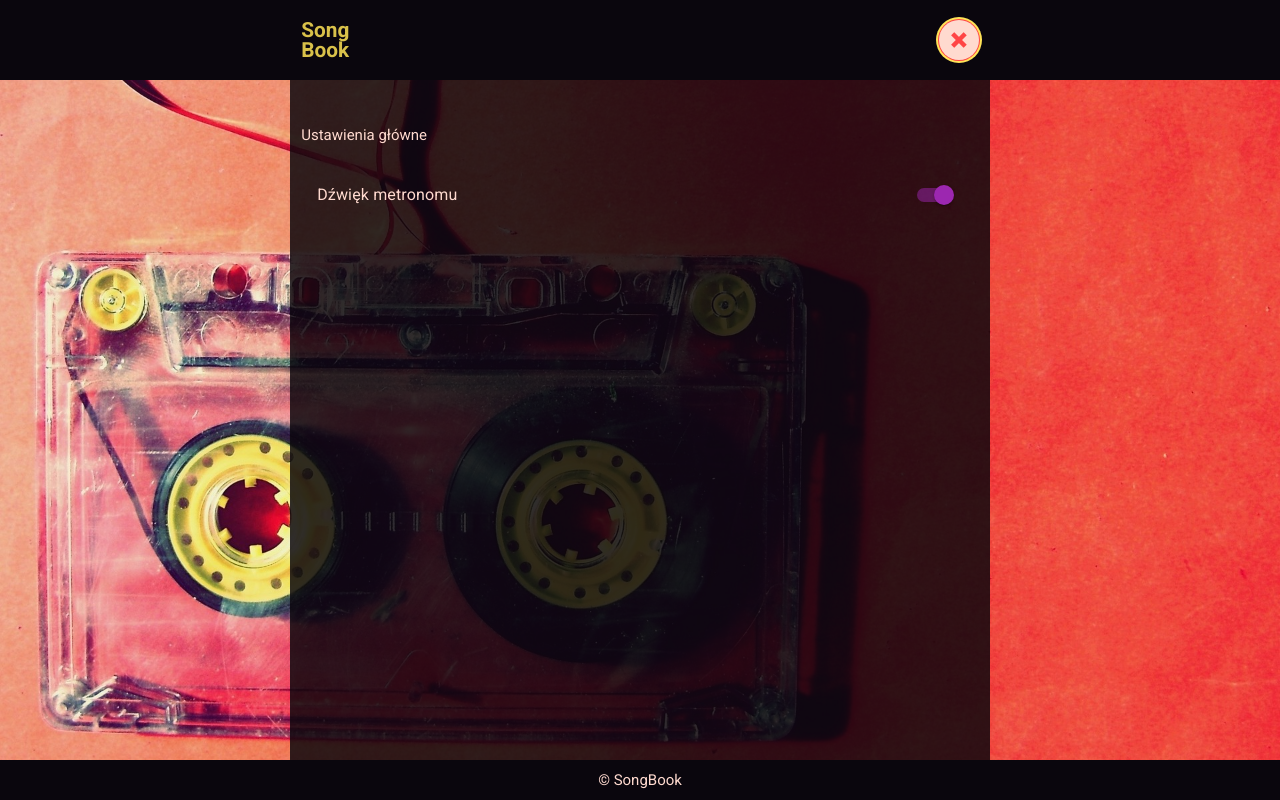
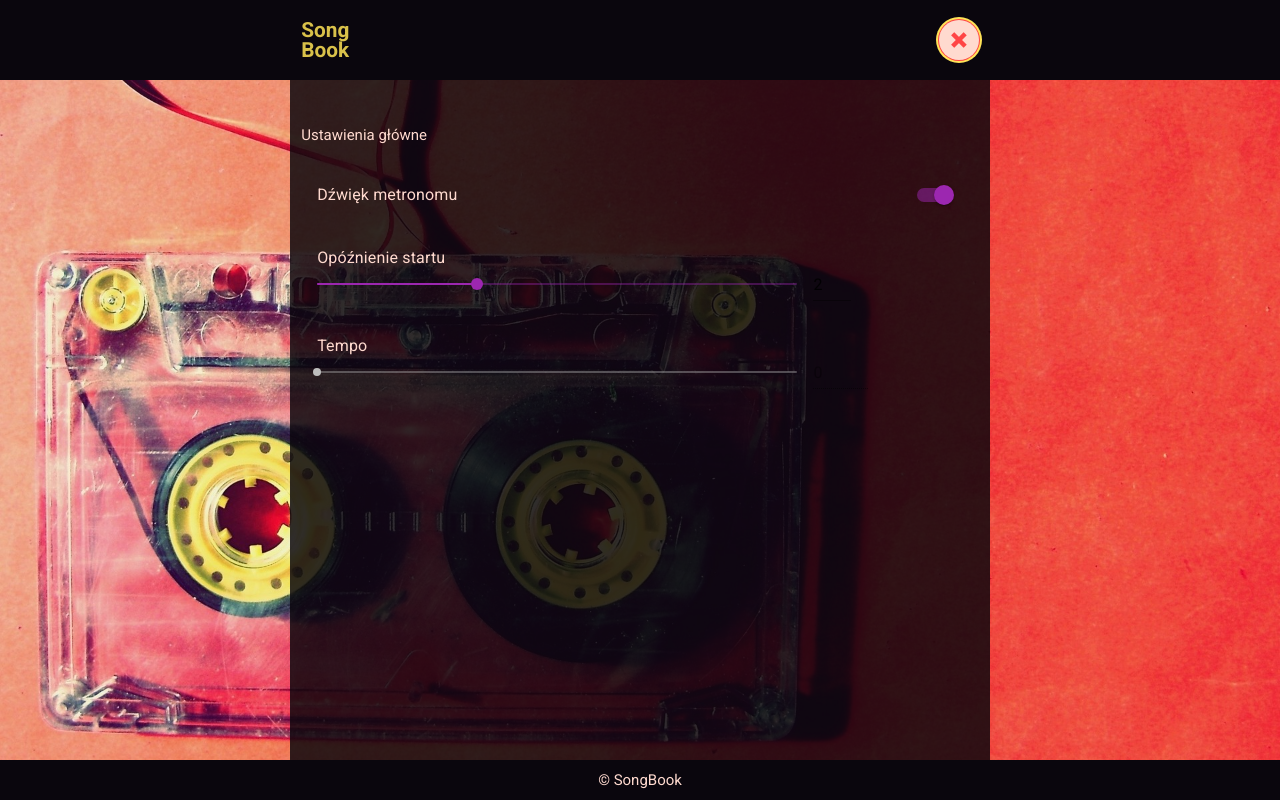
Before and after one commit to patrykkowalski0617/songbook, a React (Create React App) app: page / in a window 1280 px wide. Both pictures are taken after a click on the button 906 px from the left and 40 px from the top of the page. Built offline with nearby package versions, Linux system fonts and the light colour scheme.

Commit message:
value of start_delay is saveable in local storage

```diff
--- a/src/components/main/Main.js
+++ b/src/components/main/Main.js
@@ -54,12 +54,14 @@ const Main = ({
     // get value from local storage. If ther is no saved values, eturn default value
     const getInitialValue = (key, defaultValue) => {
         let value = window.localStorage.getItem(keyForSavedSettings);
-
-        return value !== null ? JSON.parse(value)[key] : defaultValue;
+        value = value !== null ? JSON.parse(value)[key] : defaultValue;
+        value = value !== undefined ? value : defaultValue;
+        return value;
     };
 
     const initialValues = {
-        metronom_sound: getInitialValue("metronom_sound", true)
+        metronom_sound: getInitialValue("metronom_sound", true),
+        start_delay: getInitialValue("start_delay", 2)
     };
 
     return (
--- a/src/components/main/settings/RenderSlider.js
+++ b/src/components/main/settings/RenderSlider.js
@@ -61,8 +61,7 @@ class RenderSlider extends Component {
     }
 
     render() {
-        const { classes, input, label, min, max, init, disabled } = this.props;
-        const { value } = this.state;
+        const { classes, input, label, min, max, disabled } = this.props;
 
         return (
             <div>
@@ -74,13 +73,16 @@ class RenderSlider extends Component {
                             <Grid item xs={9}>
                                 <Slider
                                     value={
-                                        typeof value === "number"
-                                            ? value
-                                            : Number(init)
+                                        typeof input.value === "number"
+                                            ? input.value
+                                            : Number(input.value)
                                     }
                                     min={Number(min)}
                                     max={Number(max)}
-                                    onChange={this.handleSliderChange}
+                                    onChange={(e, val) => {
+                                        input.onChange(val);
+                                        this.handleSliderChange(e);
+                                    }}
                                     onMouseDown={this.handleSliderMouseDown}
                                     aria-labelledby="input-slider"
                                     disabled={disabled}
@@ -88,22 +90,30 @@ class RenderSlider extends Component {
                             </Grid>
                             <Grid item xs={3}>
                                 <Input
-                                    value={value}
+                                    value={
+                                        typeof input.value === "number"
+                                            ? input.value
+                                            : Number(input.value)
+                                    }
                                     margin="dense"
                                     disabled={disabled}
                                     onChange={e => {
+                                        console.log("change in num");
+                                        input.onChange(e);
                                         this.handleInputChange(e);
-                                        input.onChange(e);
                                     }}
-                                    onBlur={this.handleBlur}
-                                    onFocus={input.onChange}
                                     inputProps={{
                                         step: 1,
                                         min: Number(min),
                                         max: Number(max),
                                         type: "number",
                                         "aria-labelledby": "input-slider",
-                                        ref: this.numberInputRef
+                                        ref: this.numberInputRef,
+                                        onChange: e => {
+                                            input.onChange(
+                                                e.target.valueAsNumber
+                                            );
+                                        }
                                     }}
                                 />
                             </Grid>
--- a/src/components/main/settings/RenderSwitch.js
+++ b/src/components/main/settings/RenderSwitch.js
@@ -13,7 +13,7 @@ const styles = {
 
 export class RenderSwitch extends Component {
     render() {
-        const { input, label, classes, returnvalue } = this.props;
+        const { input, label, classes } = this.props;
 
         return (
             <div>
@@ -31,7 +31,6 @@ export class RenderSwitch extends Component {
                     }
                     label={label}
                     labelPlacement="top"
-                    // returnvalue={returnvalue("dupa")}
                 />
             </div>
         );
--- a/src/components/main/settings/Settings.js
+++ b/src/components/main/settings/Settings.js
@@ -1,10 +1,7 @@
 import React from "react";
 import { connect } from "react-redux";
 import { Field, reduxForm } from "redux-form";
-import {
-    RenderSwitch
-    // , RenderSlider
-} from "./";
+import { RenderSwitch, RenderSlider } from "./";
 import Grid from "@material-ui/core/Grid";
 import { createMuiTheme, ThemeProvider } from "@material-ui/core/styles";
 import purple from "@material-ui/core/colors/purple";
@@ -19,20 +16,26 @@ const theme = createMuiTheme({
 let Settings = props => {
     const {
         handleSubmit,
-        initialValues,
         keyForSavedSettings,
-        redux: {
-            displaySettings,
-            form: {
-                settings: { values }
-            }
-        }
+        redux: { displaySettings }
     } = props;
 
     const saveValuesLocally = (key, value) => {
+        // console.log(key, value);
+        let currentSavedSettings = window.localStorage.getItem(
+            keyForSavedSettings
+        );
+        currentSavedSettings = JSON.parse(currentSavedSettings);
+
+        if (currentSavedSettings !== null) {
+            currentSavedSettings[key] = value;
+        } else {
+            currentSavedSettings = { [key]: value };
+        }
+
         window.localStorage.setItem(
             keyForSavedSettings,
-            JSON.stringify({ [key]: value })
+            JSON.stringify(currentSavedSettings)
         );
     };
 
@@ -49,38 +52,50 @@ let Settings = props => {
                             name="metronom_sound"
                             component={RenderSwitch}
                             label="Dźwięk metronomu"
-                            type="checkbox"
                             onChange={val => {
                                 saveValuesLocally("metronom_sound", val);
                             }}
                         />
                     </Grid>
-                    {/* <Grid item xs={12}>
+                    <Grid item xs={12}>
                         <Field
+                            id="start_delay"
                             name="start_delay"
                             component={RenderSlider}
                             label="Opóźnienie startu"
                             min="1"
                             max="4"
-                            init={initialValues.start_delay}
-                            disabled={!initialValues.start_delay}
+                            onChange={val => {
+                                if (typeof val === "number") {
+                                    saveValuesLocally("start_delay", val);
+                                } else {
+                                    console.warn("value is not type of number");
+                                }
+                            }}
                         />
-                    </Grid> */}
-
-                    {/* <Grid item xs={12}>
-                        <p>Ustawienia główne</p>
                     </Grid>
 
                     <Grid item xs={12}>
                         <Field
+                            id="tempo"
                             name="tempo"
                             component={RenderSlider}
                             label="Tempo"
                             min="10"
                             max="300"
-                            init={tempo}
-                            disabled={!tempo}
+                            disabled={true}
+                            onChange={val => {
+                                // if (typeof val === "number") {
+                                //     saveValuesLocally("tempo", val);
+                                // } else {
+                                //     console.warn("value is not type of number");
+                                // }
+                            }}
                         />
+                    </Grid>
+
+                    {/* <Grid item xs={12}>
+                        <p>Ustawienia główne</p>
                     </Grid> */}
                 </Grid>
             </form>
```
